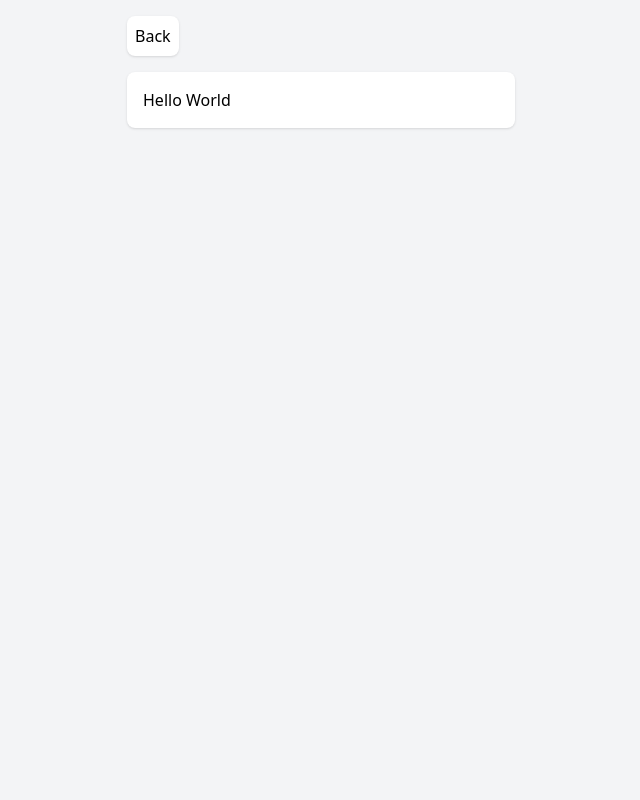
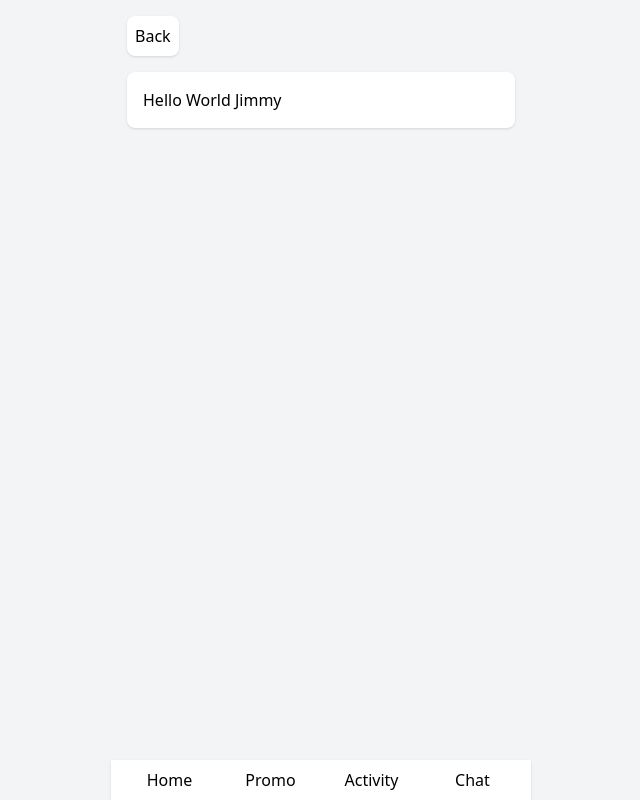
Before and after one commit to jimmytobing/JimCapasitor, a React (Vite) app: page /module-1 in a window 1280 px wide. Shown: the whole page, without its empty margins (319-959 px from the left). Built offline with nearby package versions, Linux system fonts and the light colour scheme.

Commit message:
[sticky navbar] pasang di home, promo, activity, dan chat

```diff
--- a/src/features/activity/ActivityPage.jsx
+++ b/src/features/activity/ActivityPage.jsx
@@ -1,7 +1,9 @@
-import { useNavigate } from 'react-router-dom'
+import { useLocation, useNavigate } from 'react-router-dom'
 
 export default function ActivityPage() {
   const navigate = useNavigate()
+  const location = useLocation()
+  const isActive = (path) => location.pathname === path
   const items = ['Activity 1', 'Activity 2', 'Activity 3']
 
   return (
@@ -22,6 +24,36 @@ export default function ActivityPage() {
           </div>
         ))}
       </div>
+
+      {/* Bottom Sticky Nav */}
+      <div className="fixed bottom-0 left-0 right-0">
+        <div className="mx-auto flex max-w-[420px] justify-between bg-white p-2 shadow">
+          <button
+            className={`flex-1 ${isActive('/') ? 'font-semibold text-blue-600' : ''}`}
+            onClick={() => navigate('/')}
+          >
+            Home
+          </button>
+          <button
+            className={`flex-1 ${isActive('/promo') ? 'font-semibold text-blue-600' : ''}`}
+            onClick={() => navigate('/promo')}
+          >
+            Promo
+          </button>
+          <button
+            className={`flex-1 ${isActive('/activity') ? 'font-semibold text-blue-600' : ''}`}
+            onClick={() => navigate('/activity')}
+          >
+            Activity
+          </button>
+          <button
+            className={`flex-1 ${isActive('/chat') ? 'font-semibold text-blue-600' : ''}`}
+            onClick={() => navigate('/chat')}
+          >
+            Chat
+          </button>
+        </div>
+      </div>
     </div>
   )
 }
--- a/src/features/chat/ChatPage.jsx
+++ b/src/features/chat/ChatPage.jsx
@@ -1,7 +1,9 @@
-import { useNavigate } from 'react-router-dom'
+import { useLocation, useNavigate } from 'react-router-dom'
 
 export default function ChatPage() {
   const navigate = useNavigate()
+  const location = useLocation()
+  const isActive = (path) => location.pathname === path
   const items = ['Chat Thread A', 'Chat Thread B', 'Chat Thread C']
 
   return (
@@ -22,6 +24,36 @@ export default function ChatPage() {
           </div>
         ))}
       </div>
+
+      {/* Bottom Sticky Nav */}
+      <div className="fixed bottom-0 left-0 right-0">
+        <div className="mx-auto flex max-w-[420px] justify-between bg-white p-2 shadow">
+          <button
+            className={`flex-1 ${isActive('/') ? 'font-semibold text-blue-600' : ''}`}
+            onClick={() => navigate('/')}
+          >
+            Home
+          </button>
+          <button
+            className={`flex-1 ${isActive('/promo') ? 'font-semibold text-blue-600' : ''}`}
+            onClick={() => navigate('/promo')}
+          >
+            Promo
+          </button>
+          <button
+            className={`flex-1 ${isActive('/activity') ? 'font-semibold text-blue-600' : ''}`}
+            onClick={() => navigate('/activity')}
+          >
+            Activity
+          </button>
+          <button
+            className={`flex-1 ${isActive('/chat') ? 'font-semibold text-blue-600' : ''}`}
+            onClick={() => navigate('/chat')}
+          >
+            Chat
+          </button>
+        </div>
+      </div>
     </div>
   )
 }
--- a/src/features/home/Home.jsx
+++ b/src/features/home/Home.jsx
@@ -1,7 +1,7 @@
 import { useLocation, useNavigate } from 'react-router-dom'
 
 export default function Home({ showToast }) {
-  debugger
+
   const navigate = useNavigate()
   const location = useLocation()
 
@@ -40,7 +40,7 @@ export default function Home({ showToast }) {
         <div className="mt-2 flex gap-2">
           <button
             className="flex-1 rounded-lg bg-gray-100 p-2"
-            onClick={() => showToast('Feature coming soon')}
+            onClick={() => navigate('/module-1')}
           >
             Pay
           </button>
--- a/src/features/module-1/Module1Page.jsx
+++ b/src/features/module-1/Module1Page.jsx
@@ -1,7 +1,10 @@
-import { useNavigate } from 'react-router-dom'
+import { useLocation, useNavigate } from 'react-router-dom'
 
 export default function Module1Page() {
   const navigate = useNavigate()
+  const location = useLocation()
+
+const isActive = (path) => location.pathname === path
 
   return (
     <div className="mx-auto max-w-[420px] space-y-4 p-4">
@@ -14,7 +17,37 @@ export default function Module1Page() {
       </button>
 
       {/* Content */}
-      <div className="rounded-lg bg-white p-4 shadow">Hello World</div>
+      <div className="rounded-lg bg-white p-4 shadow">Hello World Jimmy</div>
+
+      {/* Bottom Sticky Nav */}
+      <div className="fixed bottom-0 left-0 right-0">
+        <div className="mx-auto flex max-w-[420px] justify-between bg-white p-2 shadow">
+          <button
+            className={`flex-1 ${isActive('/') ? 'font-semibold text-blue-600' : ''}`}
+            onClick={() => navigate('/')}
+          >
+            Home
+          </button>
+          <button
+            className={`flex-1 ${isActive('/promo') ? 'font-semibold text-blue-600' : ''}`}
+            onClick={() => navigate('/promo')}
+          >
+            Promo
+          </button>
+          <button
+            className={`flex-1 ${isActive('/activity') ? 'font-semibold text-blue-600' : ''}`}
+            onClick={() => navigate('/activity')}
+          >
+            Activity
+          </button>
+          <button
+            className={`flex-1 ${isActive('/chat') ? 'font-semibold text-blue-600' : ''}`}
+            onClick={() => navigate('/chat')}
+          >
+            Chat
+          </button>
+        </div>
+      </div>
     </div>
   )
 }
--- a/src/features/promo/PromoPage.jsx
+++ b/src/features/promo/PromoPage.jsx
@@ -1,7 +1,10 @@
-import { useNavigate } from 'react-router-dom'
+import { useLocation, useNavigate } from 'react-router-dom'
 
 export default function PromoPage() {
   const navigate = useNavigate()
+  const location = useLocation()
+
+  const isActive = (path) => location.pathname === path
   const items = ['Promo Card A', 'Promo Card B', 'Promo Card C']
 
   return (
@@ -22,6 +25,36 @@ export default function PromoPage() {
           </div>
         ))}
       </div>
+
+        {/* Bottom Sticky Nav */}
+      <div className="fixed bottom-0 left-0 right-0">
+        <div className="mx-auto flex max-w-[420px] justify-between bg-white p-2 shadow">
+          <button
+            className={`flex-1 ${isActive('/') ? 'font-semibold text-blue-600' : ''}`}
+            onClick={() => navigate('/')}
+          >
+            Home
+          </button>
+          <button
+            className={`flex-1 ${isActive('/promo') ? 'font-semibold text-blue-600' : ''}`}
+            onClick={() => navigate('/promo')}
+          >
+            Promo
+          </button>
+          <button
+            className={`flex-1 ${isActive('/activity') ? 'font-semibold text-blue-600' : ''}`}
+            onClick={() => navigate('/activity')}
+          >
+            Activity
+          </button>
+          <button
+            className={`flex-1 ${isActive('/chat') ? 'font-semibold text-blue-600' : ''}`}
+            onClick={() => navigate('/chat')}
+          >
+            Chat
+          </button>
+        </div>
+      </div>
     </div>
   )
 }
```
